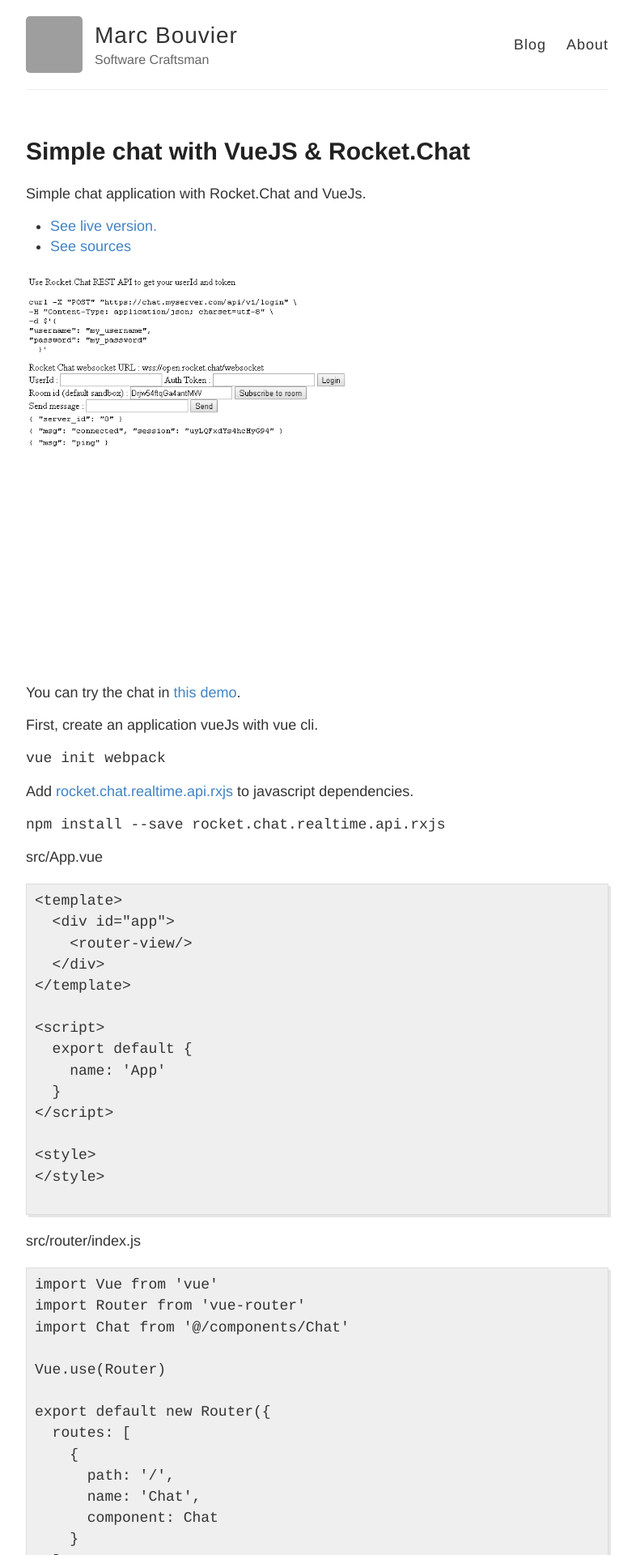
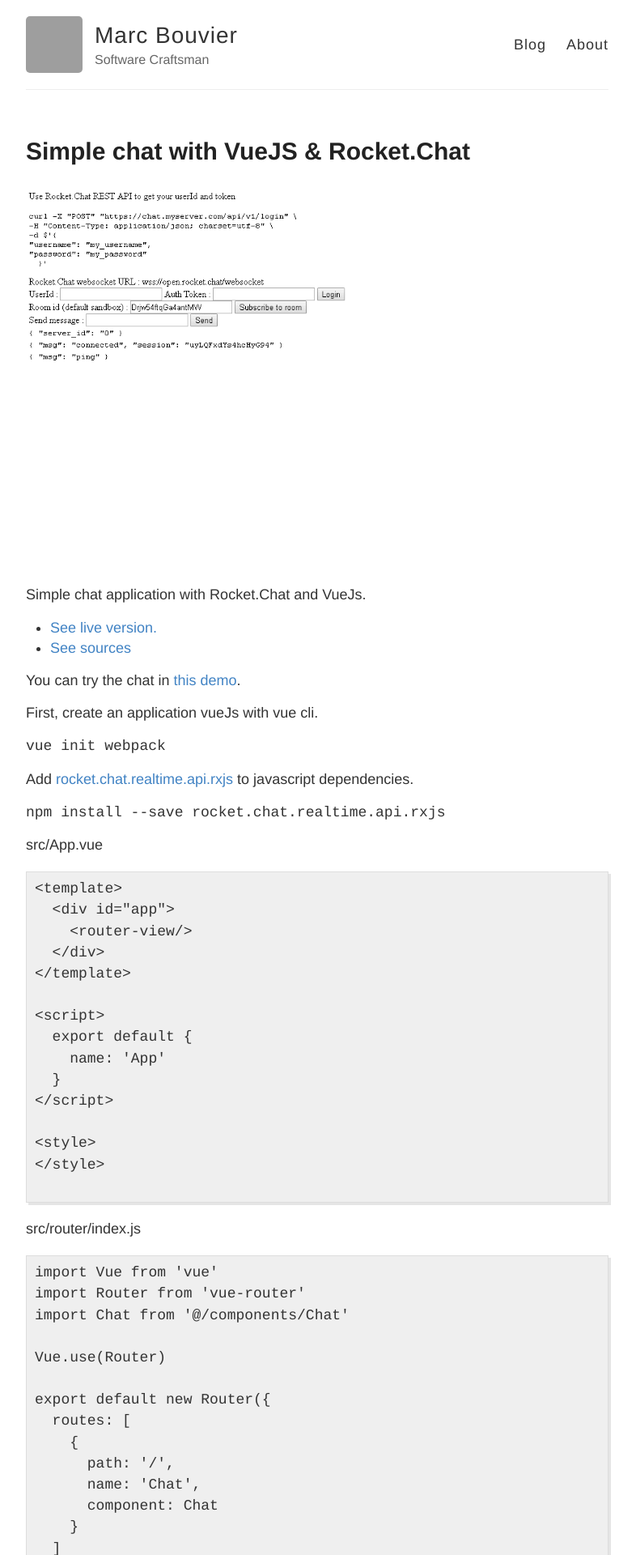
Before and after one commit to marc-bouvier/marc-bouvier.github.io, a Jekyll site: the page built from _posts/2018-02-15-chat-vuejs-rocket-chat.md, in a window 1280 px wide. Shown: the top 1920 px of the page at 81% size, without its empty margins (248-1034 px from the left). Built offline with Jekyll 4.4.1, drawn with Linux system fonts in a browser that asks for light colours; comment, search, counter and statistics services are not loaded; grey boxes are pictures that could not be loaded.

Commit message:
Update 2018-02-15-chat-vuejs-rocket-chat.md

```diff
--- a/_posts/2018-02-15-chat-vuejs-rocket-chat.md
+++ b/_posts/2018-02-15-chat-vuejs-rocket-chat.md
@@ -4,12 +4,10 @@
 tags: RocketChat VueJs
 date: 2018-02-15
 ---
-Simple chat application with Rocket.Chat and VueJs.
+![Chat in action]({{ "/assets/minimalistic-vuejs-rocket.chat.gif" | absolute_url }}) Simple chat application with Rocket.Chat and VueJs.
 
 * [See live version.](https://marc-bouvier.github.io/rx-rocket.chat-sample/#/)
 * [See sources](https://github.com/marc-bouvier/rx-rocket.chat-sample)
-
-![Chat in action]({{ "/assets/minimalistic-vuejs-rocket.chat.gif" | absolute_url }})
 
 You can try the chat in [this demo](https://marc-bouvier.github.io/rx-rocket.chat-sample/#/).
 
```
